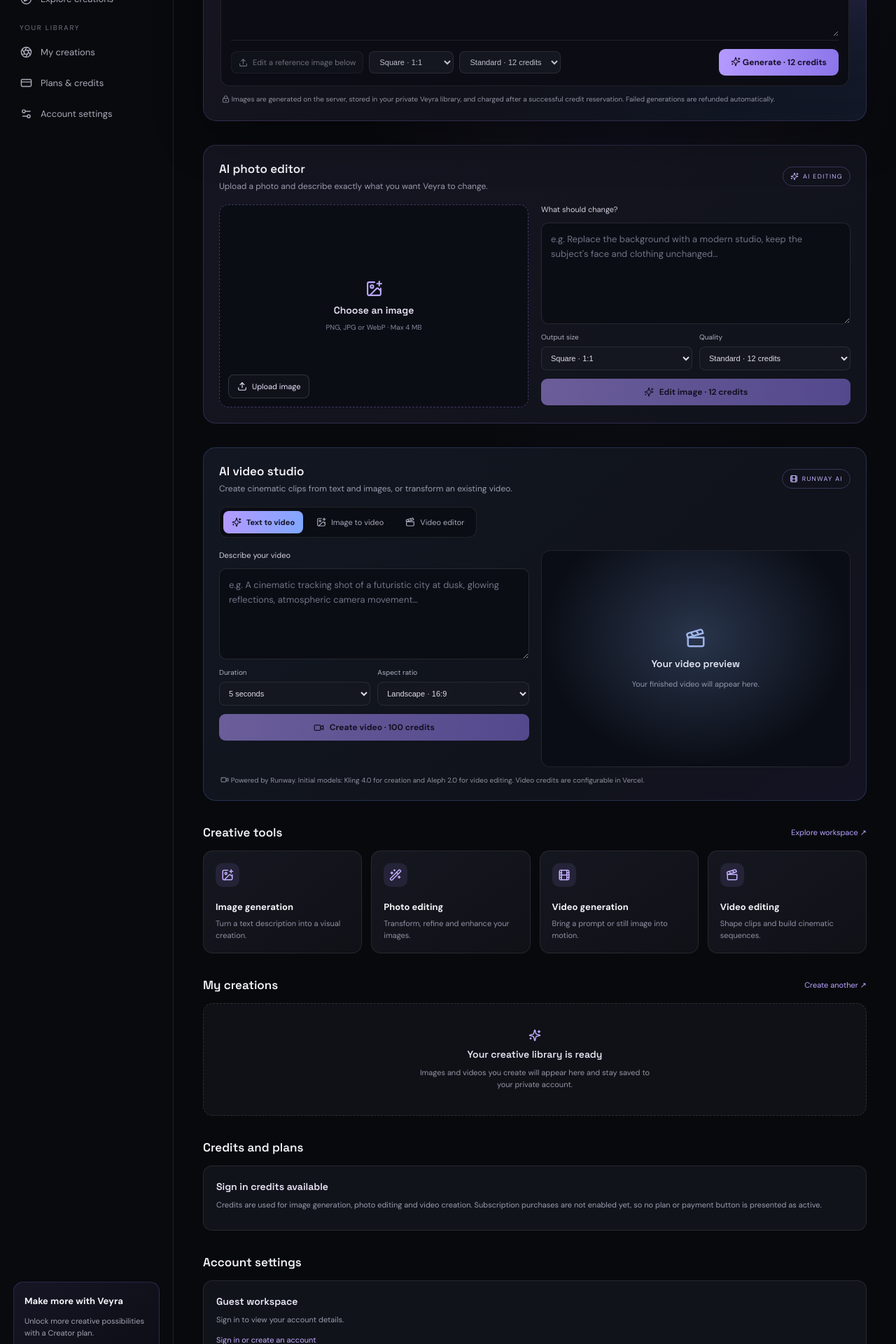
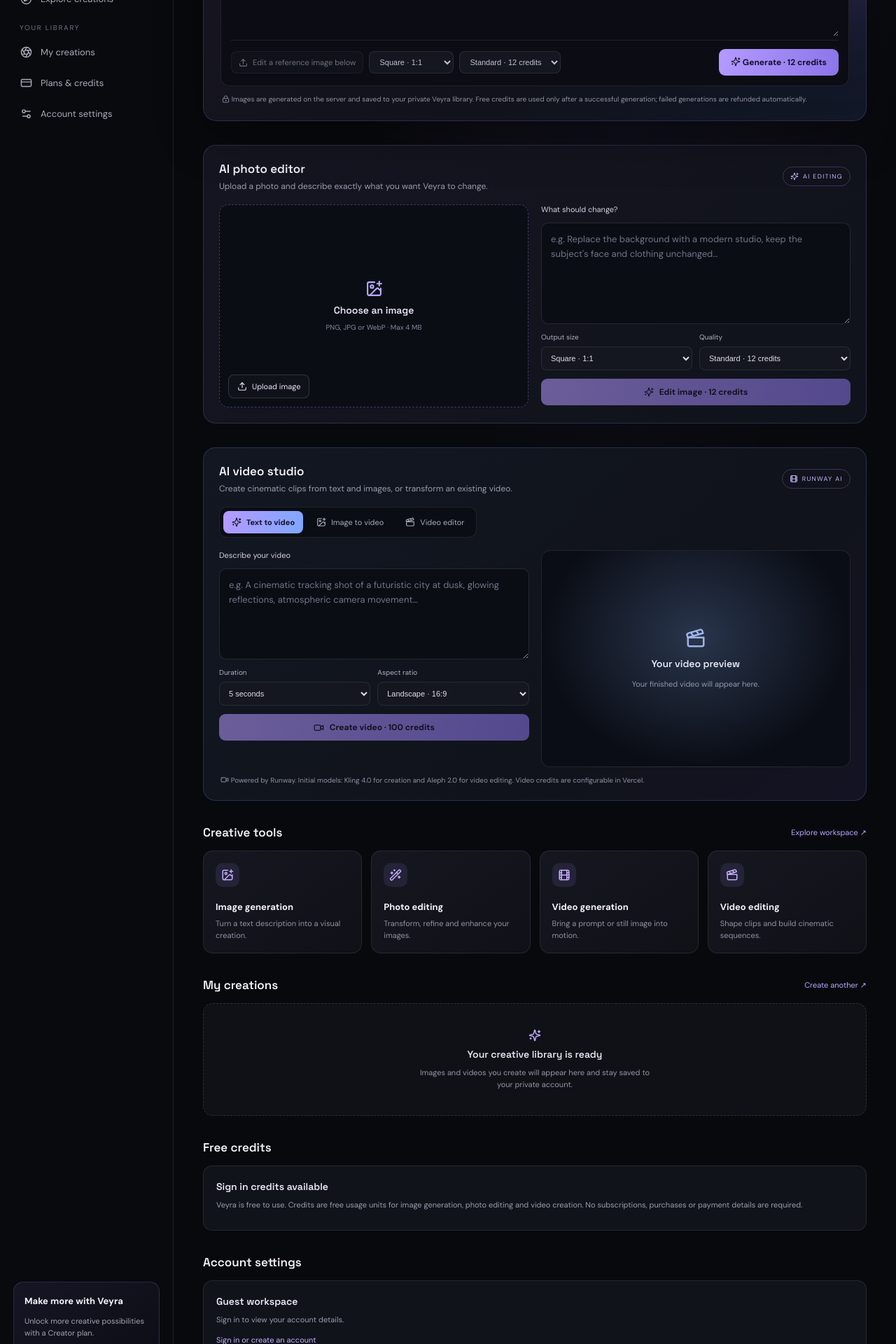
Before and after one commit to marceloaugustolealtst-source/Veyra-AI, a Next.js app: page / in a window 1280 px wide. Shown: the part 380-2300 px from the top of the page at 70% size. Built offline with nearby package versions, Linux system fonts and the light colour scheme; no server answers.

Commit message:
Make Veyra free-credit only in the workspace

```diff
--- a/app/page.tsx
+++ b/app/page.tsx
@@ -144,7 +144,7 @@ export default function Home() {
           <div className="prompt-wrap"><textarea value={prompt} onChange={(event) => setPrompt(event.target.value)} placeholder="Describe the image you imagine… e.g. A cinematic editorial portrait in warm golden-hour light, shot on an 85mm lens." aria-label="Creative prompt"/>
             <div className="prompt-footer"><div className="prompt-tools"><span className="soft-btn" style={{display:"inline-flex",alignItems:"center",gap:7,opacity:.55}}><Upload size={13}/> Edit a reference image below</span><select className="soft-btn" aria-label="Image size" value={size} onChange={(event) => setSize(event.target.value)}><option value="1024x1024">Square · 1:1</option><option value="1536x1024">Landscape · 3:2</option><option value="1024x1536">Portrait · 2:3</option></select><select className="soft-btn" aria-label="Image quality" value={quality} onChange={(event) => setQuality(event.target.value as "low" | "medium" | "high")}><option value="low">Draft · 8 credits</option><option value="medium">Standard · 12 credits</option><option value="high">High · 20 credits</option></select></div><button className="generate-btn" type="button" onClick={handleGenerate} disabled={busy || (mode === "image" && !prompt.trim())} style={{cursor:busy ? "wait" : "pointer",opacity:busy ? 0.65 : 1}}><Sparkles size={14} style={{display:"inline",verticalAlign:"-2px"}}/> {busy ? "Creating image…" : mode === "image" ? `Generate · ${cost} credits` : "Open video studio"}</button></div>
           </div>
-          <p className="notice"><LockKeyhole size={11} style={{display:"inline",verticalAlign:"-2px"}}/> Images are generated on the server, stored in your private Veyra library, and charged after a successful credit reservation. Failed generations are refunded automatically.</p>
+          <p className="notice"><LockKeyhole size={11} style={{display:"inline",verticalAlign:"-2px"}}/> Images are generated on the server and saved to your private Veyra library. Free credits are used only after a successful generation; failed generations are refunded automatically.</p>
           {message && <p className="generation-message" role="status">{message}</p>}
           {generatedImage && <div className="generated-result"><img src={generatedImage} alt="Your AI-generated image"/><div><strong>Image created successfully</strong><span>Saved privately · Preview link expires in one hour</span><a href={generatedImage} target="_blank" rel="noreferrer">Open full image ↗</a></div></div>}
         </section>
@@ -155,8 +155,8 @@ export default function Home() {
           {creations.length > 0 ? <div className="saved-creations">{creations.map((creation) => <a className="saved-creation" href={creation.mediaUrl ?? creation.imageUrl ?? "#"} target="_blank" rel="noreferrer" key={creation.id}>{creation.mediaType === "video" ? <video src={creation.mediaUrl} muted playsInline preload="metadata"/> : <img src={creation.mediaUrl ?? creation.imageUrl} alt="Saved AI creation"/>}<span>{creation.mediaType === "video" ? "VIDEO · " : ""}{new Date(creation.createdAt).toLocaleDateString()}</span></a>)}</div> : <div className="empty-creations"><Sparkles size={18}/><strong>Your creative library is ready</strong><span>Images and videos you create will appear here and stay saved to your private account.</span></div>}
         </section>
         <section id="plans" className="account-info-section">
-          <div className="section-head"><h2>Credits and plans</h2></div>
-          <div className="account-info-card"><strong>{account ? account.credits.toLocaleString() : "Sign in"} credits available</strong><p>Credits are used for image generation, photo editing and video creation. Subscription purchases are not enabled yet, so no plan or payment button is presented as active.</p></div>
+          <div className="section-head"><h2>Free credits</h2></div>
+          <div className="account-info-card"><strong>{account ? account.credits.toLocaleString() : "Sign in"} credits available</strong><p>Veyra is free to use. Credits are free usage units for image generation, photo editing and video creation. No subscriptions, purchases or payment details are required.</p></div>
         </section>
         <section id="settings" className="account-info-section">
           <div className="section-head"><h2>Account settings</h2></div>
```
